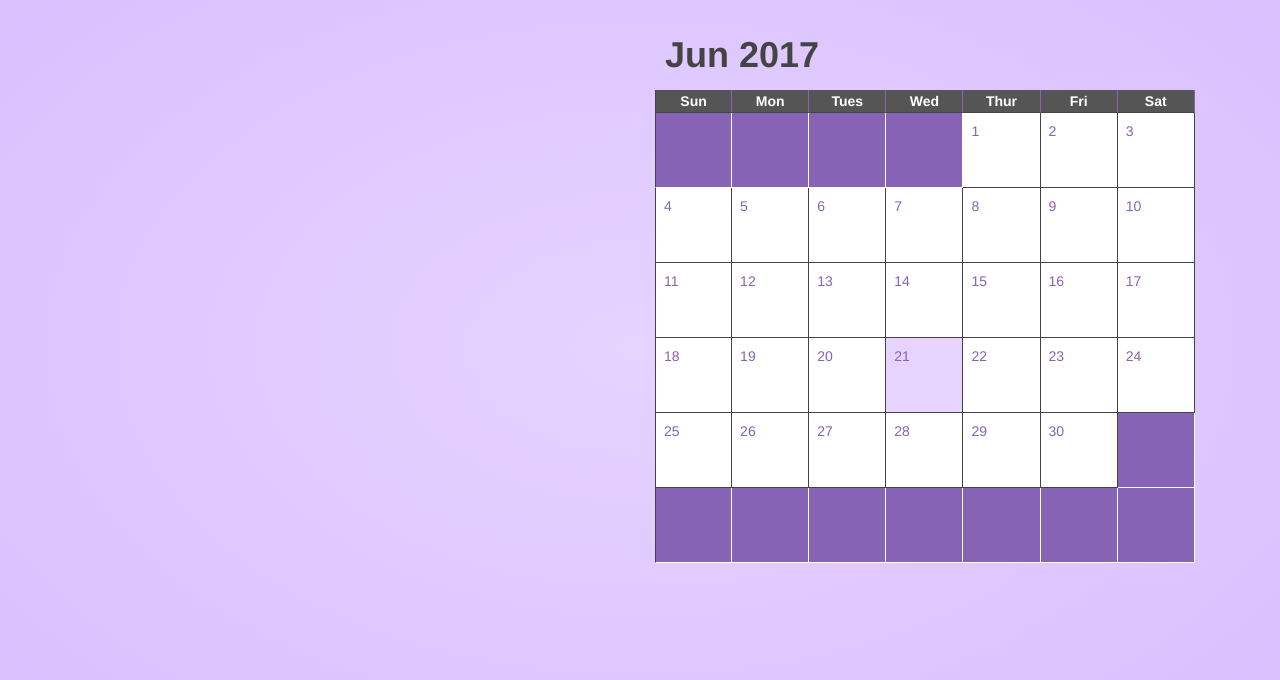
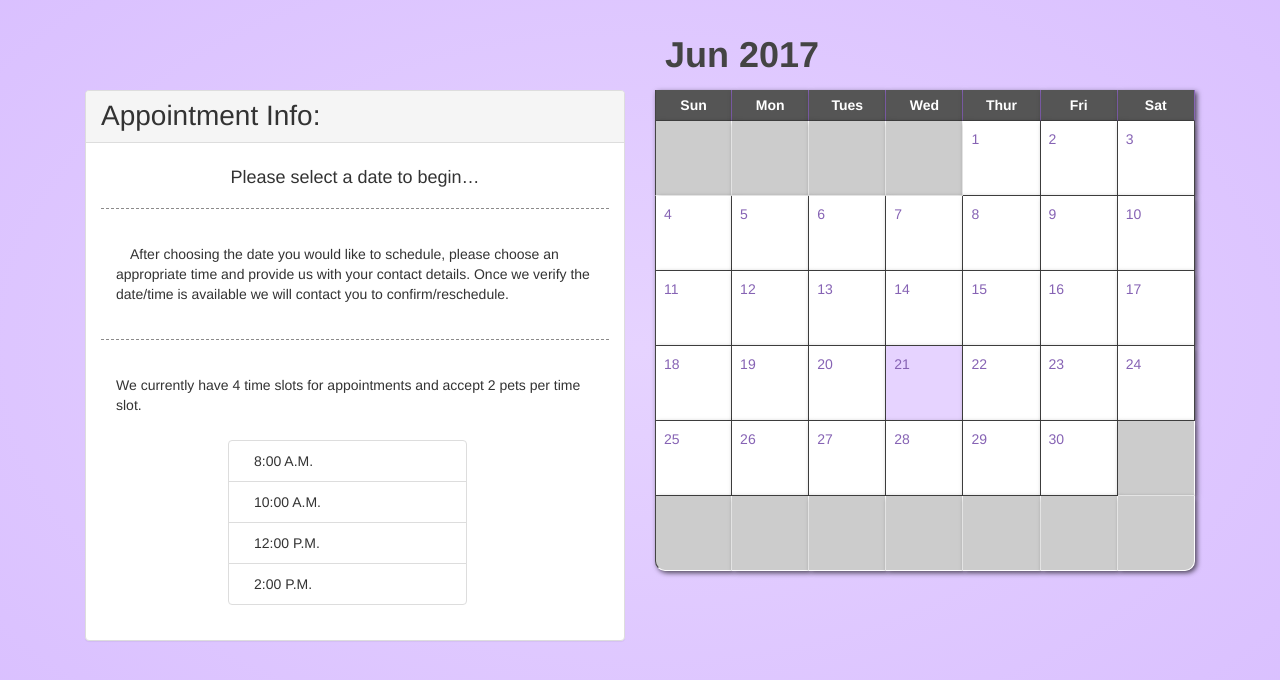
Before and after one commit to mcline86/monasPetSalon, a Node server app: page /calendar in a window 1280 px wide. Shown: the part 52-732 px from the top of the page. Run offline with Node 20, Linux system fonts and the light colour scheme; some libraries are stand-ins or nearby versions.

Commit message:
Added appointment form

```diff
--- a/public/script/calendar.js
+++ b/public/script/calendar.js
@@ -20,6 +20,9 @@ function buildCal (){
       let Day;
         if(col == 0) {
           Day = "<div class='calDay calLeft disabled'> &nbsp; </div>";
+          if(row == 5){
+            Day = "<div class='calDay calLeft botLeft disabled'> &nbsp; </div>";
+          }
         }
         else {
           Day = "<div class='calDay disabled'> &nbsp; </div>";
@@ -28,6 +31,7 @@ function buildCal (){
         //console.log("[ " + row + " : " + col + " ]");
     }
   }
+
   fillCal();
 }
 
@@ -44,4 +48,46 @@ function fillCal(){
     $(days[day]).attr('data-dOfM', (day - firstBox)+1);
     $(days[day]).html((day - firstBox)+1);
   }
+  $("div.calDay").on("click", (e) => {
+    if($(this).hasClass("disabled") == false){
+      buildForm();
+    }
+  });
 }
+
+
+function buildForm(){
+  let pBody = $(".panel-body");
+  pBody.html("");
+  var timeSlots = "<ul class='nav nav-pills'>" +
+                    "<li class='active'><a href='#'>8:00</a></li>" +
+                    "<li><a href='#'>10:00</a></li>" +
+                    "<li><a href='#'>12:00</a></li>" +
+                    "<li><a href='#'>2:00</a></li>" +
+                  "</ul><br>";
+  pBody.append("Please select a time and fill out the contact form. <hr>");
+  pBody.append("<label>Available Times: </label>");
+  pBody.append(timeSlots);
+
+  pBody.append("<form action='/newAppointment' method='POST'>" +
+                  "<input type='hidden' name='apt[timeSlot]' value='0'>" +
+                  "<input type='hidden' name='apt[date]' value='DYNAMIC'>" +
+                  "<div class='form-group'>" +
+                    "<label> Owner's Name: </label>" +
+                    "<input class='form-control' type='text' name='apt[owner]'>" +
+                  "</div><div class='form-group col-xs-6'>" +
+                    "<label> Pet's Name: </label>" +
+                    "<input class='form-control' type='text' name='apt[pet]'>" +
+                  "</div><div class='form-group col-xs-6'>" +
+                    "<label> Breed: </label>" +
+                    "<input class='form-control' type='text' name='apt[breed]'>" +
+                  "</div><div class='form-group col-xs-6'>" +
+                    "<label> Phone: </label>" +
+                    "<input class='form-control' type='text' name='apt[phone]'>" +
+                  "</div><div class='form-group col-xs-6'>" +
+                    "<label> Email: </label>" +
+                    "<input class='form-control' type='text' name='apt[email]'>" +
+                  "</div><textarea class='form-control' name='apt[about]' placeholder='Notes. . .'></textarea>");
+    pBody.append("<br><input type='submit' class='btn btn-primary' value='Submit'></form><br><br>");
+
+}
--- a/public/style/calendar.css
+++ b/public/style/calendar.css
@@ -12,12 +12,13 @@ h1 {
  width: 14.28%;
  float:left;
  margin: 0;
- padding: 1px;
+ padding: 5px;
  border-right: 1px solid #8663b4;
  border-bottom: 1px solid #444;
  text-align: center;
  background: #555;
  color: #fff;
+ box-shadow: 2px 2px 5px rgba(0,0,0, .65);
 }
 
 .calDay {
@@ -30,10 +31,20 @@ h1 {
  padding: 8px;
  border-right: 1px solid #444;
  border-bottom: 1px solid #444;
+ box-shadow: 2px 2px 5px rgba(0,0,0, .65);
 
 }
+
+.botLeft {
+  border-radius: 0 0 0 10px;
+}
+
+.calDay:last-of-type {
+  border-radius: 0 0 10px 0;
+}
+
 .calDay.disabled {
- background-color: #8663b4;
+ background-color: #ccc;
  border-right: 1px solid #fff;
  border-bottom: 1px solid #fff;
 }
@@ -58,3 +69,8 @@ h1 {
  color: #8663b4;
  background-color: #e6d3ff;
 }
+
+.panel-body input.btn {
+  position: absolute;
+  right: 35px;
+}
--- a/views/calendar.ejs
+++ b/views/calendar.ejs
@@ -2,12 +2,63 @@
 <script type="text/javascript">
   $('#navCal').addClass('active')
 </script>
+<style>
+#calPanelInfo {
+  margin-top: 70px;
+}
 
+#calPanelInfo li.list-group-item {
+  text-alignment: center;
+  padding-left: 25px;
+}
+.panel-title {
+  font-size: 2em;
+}
+
+hr {
+  border-top: 1px dashed #8c8b8b;
+}
+
+hr:after {
+  content: '\002702';
+  display: inline-block;
+  position: relative;
+  top: -12px;
+  left: 40px;
+  padding: 0 3px;
+  background: #fff;
+  color: #8c8b8b;
+  font-size: 18px;
+}
+
+.panel-body p {
+  padding: 15px;
+}
+</style>
 <link rel="stylesheet" href="/style/calendar.css">
 
 <div class="container">
     <div class="col-md-6">
-
+      <div class="panel panel-default" id='calPanelInfo'>
+        <div class="panel-heading">
+          <h2 class="panel-title">Appointment Info: </h2>
+        </div>
+        <div class="panel-body">
+          <h4 class='text-center'>Please select a date to begin&hellip;</h4>
+          <hr>
+          <p> &emsp;After choosing the date you would like to schedule, please choose an appropriate time and provide us with your contact details.
+           Once we verify the date/time is available we will contact you to confirm/reschedule. </p>
+           <hr>
+           <p>We currently have 4 time slots for appointments and accept 2 pets per time slot.</p>
+           <div class='col-md-3'></div>
+           <ul class='list-group col-md-6'>
+             <li class='list-group-item'>8:00  A.M.</li>
+             <li class='list-group-item'>10:00 A.M.</li>
+             <li class='list-group-item'>12:00 P.M.</li>
+             <li class='list-group-item'>2:00  P.M.</li>
+           </ul>
+        </div>
+      </div>
     </div>
     <div id="calBox" class="col-md-6">
       <!-- Calendar is built in script  -->
```
Also changed, not shown: models/appointment.js (+6 -4 lines).
